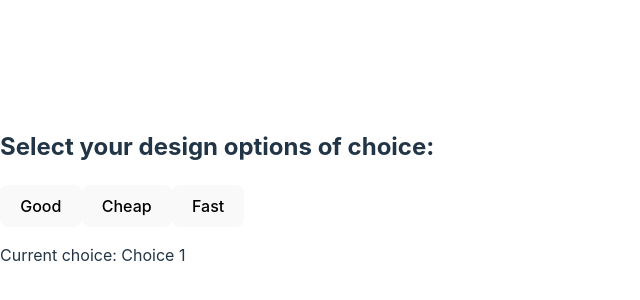
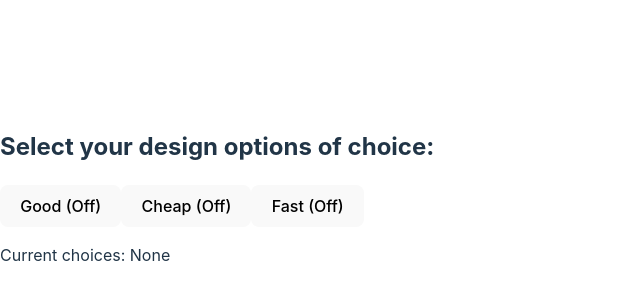
Before and after one commit to kylead10/choice, a React (Vite) app: page / in a window 1280 px wide. Shown: the part 204-504 px from the top of the page, without its empty margins (0-640 px from the left). Built offline with nearby package versions, Linux system fonts and the light colour scheme.

Commit message:
function

```diff
--- a/src/component/ToggleChoices.jsx
+++ b/src/component/ToggleChoices.jsx
@@ -1,19 +1,38 @@
 import { useState } from 'react';
 
 const ToggleChoices = () => {
-  const [choice, setChoice] = useState('Choice 1');
+  const [choices, setChoices] = useState({
+    good: false,
+    cheap: false,
+    fast: false,
+  });
 
-  const toggleChoice = () => {
-    setChoice(choice === 'Good' ? 'Cheap' : 'Fast');
+  const toggleChoice = (choice) => {
+    setChoices((prevChoices) => ({
+      ...prevChoices,
+      [choice]: !prevChoices[choice],
+    }));
   };
 
   return (
     <div>
       <h2>Select your design options of choice:</h2>
-      <button onClick={toggleChoice}>Good</button>
-      <button onClick={toggleChoice}>Cheap</button>
-      <button onClick={toggleChoice}>Fast</button>
-      <p>Current choice: {choice}</p>
+      <button onClick={() => toggleChoice('good')}>
+        {choices.good ? 'Good (On)' : 'Good (Off)'}
+      </button>
+      <button onClick={() => toggleChoice('cheap')}>
+        {choices.cheap ? 'Cheap (On)' : 'Cheap (Off)'}
+      </button>
+      <button onClick={() => toggleChoice('fast')}>
+        {choices.fast ? 'Fast (On)' : 'Fast (Off)'}
+      </button>
+      <p>
+        Current choices:{' '}
+        {Object.entries(choices)
+          .filter(([_, value]) => value)
+          .map(([key]) => key)
+          .join(', ') || 'None'}
+      </p>
     </div>
   );
 };
```
